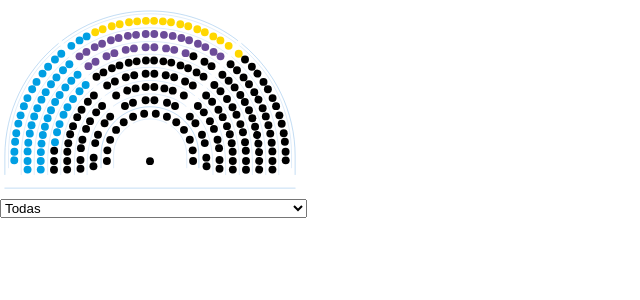
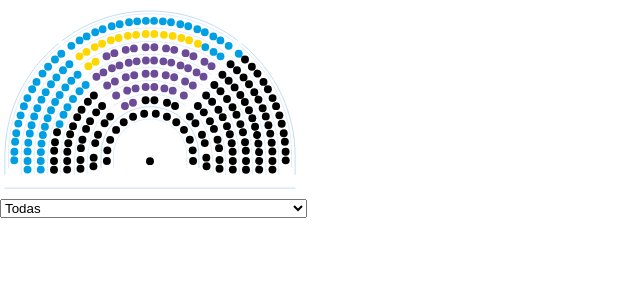
Before and after one commit to seppo0010/cuantasbancas2, a Next.js app: page / in a window 1280 px wide. Shown: the top 300 px of the page, without its empty margins (0-640 px from the left). Built offline with nearby package versions, Linux system fonts and the light colour scheme.

Commit message:
initial state

```diff
--- a/src/app/page.tsx
+++ b/src/app/page.tsx
@@ -61,23 +61,30 @@ export default function Home() {
     setVotos(newVotos)
   }
   const [diputadosEleccion, setDiputadosEleccion] = useState<{ [eleccion: string]: Diputado[] }>({});
-  useEffect(() => {
-    if (eleccion === null) return;
+  const calcEleccion = (eleccion: string) => {
     const dhondt = calcularDhondt(Object.entries(datos.elecciones[eleccion].partidos).map(([p, _]) => ({
       partido: p,
       votos: votos[eleccion][p] * datos.elecciones[eleccion].electores,
       porcentaje: votos[eleccion][p] / 100,
     })), Object.values(datos.elecciones[eleccion].partidos)[0].candidatos.length, datos.elecciones[eleccion].electores)
+    return dhondt.flatMap(({ partido, bancas }) => datos.elecciones[eleccion].partidos[partido].candidatos.slice(0, bancas).map((c) => ({
+      Apellido: '',
+      Nombre: c,
+      Distrito: eleccion,
+      IniciaMandato: datos.finalizaMandato,
+      FinalizaMandato: datos.elecciones[eleccion].finalizaMandatoNuevo,
+      Bloque: partido,
+    })))
+  }
+
+  useEffect(() => {
+    if (eleccion === null) {
+      setDiputadosEleccion(Object.fromEntries(Object.keys(datos.elecciones).map((e) => [e, calcEleccion(e)])))
+      return;
+    }
     setDiputadosEleccion({
       ...diputadosEleccion,
-      [eleccion]: dhondt.flatMap(({ partido, bancas }) => datos.elecciones[eleccion].partidos[partido].candidatos.slice(0, bancas).map((c) => ({
-        Apellido: '',
-        Nombre: c,
-        Distrito: eleccion,
-        IniciaMandato: datos.finalizaMandato,
-        FinalizaMandato: datos.elecciones[eleccion].finalizaMandatoNuevo,
-        Bloque: partido,
-      })))
+      [eleccion]: calcEleccion(eleccion)
     })
   }, [eleccion, votos])
 
```
